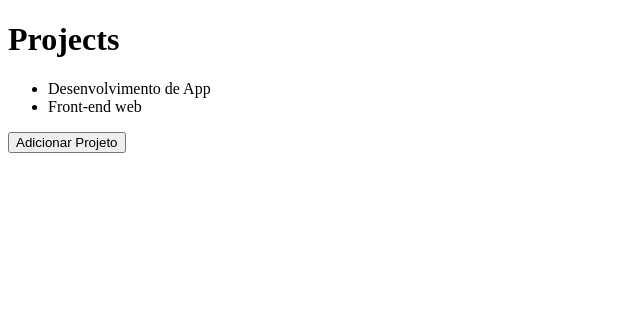
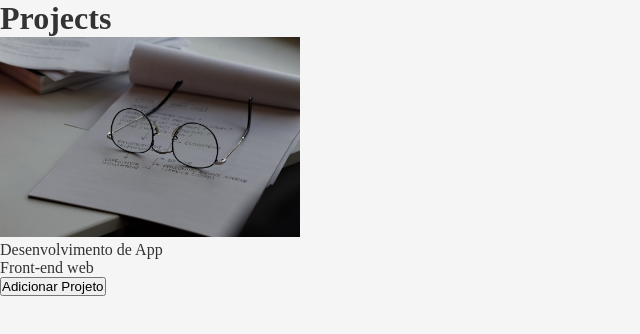
Before and after one commit to EvangelistaR/frontend_react_study, a React app: page / in a window 1280 px wide. Shown: the top 334 px of the page, without its empty margins (0-640 px from the left). Built offline with nearby package versions, Linux system fonts and the light colour scheme.

Commit message:
Importing img to home page

```diff
--- a/src/App.js
+++ b/src/App.js
@@ -1,4 +1,6 @@
 import React, { useState } from 'react';
+import './App.css'
+import backgroundImg from './assets/background.jpeg';
 import Header from './components/Header';
 
 /**
@@ -23,6 +25,8 @@ function App(){
   return (
     <>
       <Header title="Projects" />
+
+      <img src={backgroundImg} width="300"/>
       <ul>
         {projects.map(project => <li key={project}>{project}</li>)}
       </ul>
```
